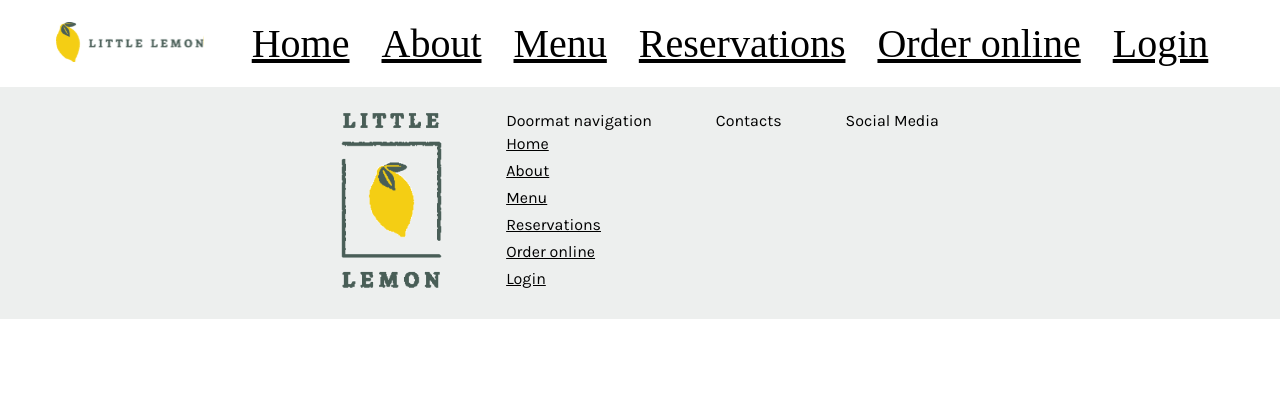
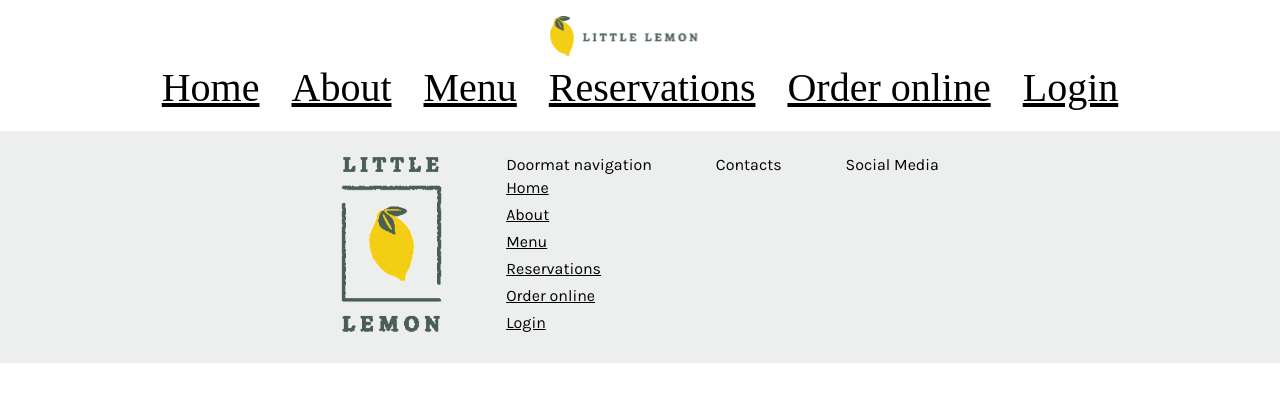
Before and after one commit to sharashero/little-lemon, a React (Create React App) app: page / in a window 1280 px wide. Shown: the top 402 px of the page. Built offline with nearby package versions, Linux system fonts and the light colour scheme; a web font is replaced by a local one.

Commit message:
fixed missing container class

```diff
--- a/src/index.css
+++ b/src/index.css
@@ -88,6 +88,11 @@ footer nav li {
   padding-left: 0;
 }
 
+.container {
+  margin: 0 auto;
+  max-width: 1080px;
+}
+
 .wrapper {
   width: 100%;
 }
```
